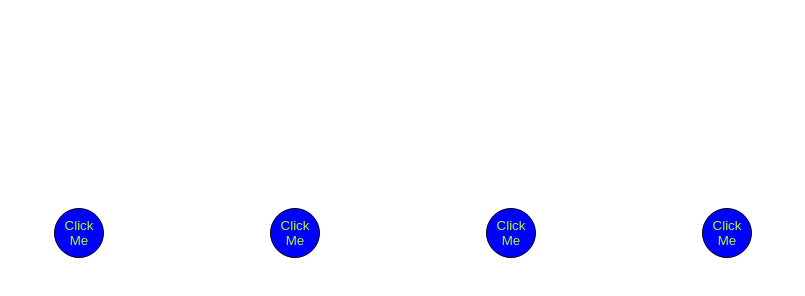
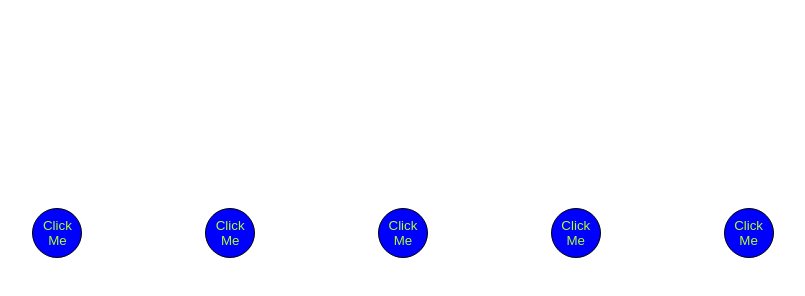
Before and after one commit to krisbratvold/Kris_Bratvold_Button_Clicker, a plain HTML site: page index.html in a window 1280 px wide. Shown: the whole page, without its empty margins (237-1042 px from the left). Drawn offline with Linux system fonts and the light colour scheme.

Commit message:
added button

```diff
--- a/index.html
+++ b/index.html
@@ -21,7 +21,9 @@
         <div class="item" onclick="message4()">
             <button id="4th">Click Me</button>
         </div>
-
+        <div class="item" onclick="message5()">
+            <button id="5th">Click Me</button>
+        </div>
     </div>
 <script src="script.js"></script>
 </body>
--- a/script.js
+++ b/script.js
@@ -16,6 +16,11 @@ function message4(){
     document.getElementById("4th").style.border = "black solid 5px";
     document.getElementById("4th").style.borderRadius = "0%";
 }
+var count=0;
+function message5(){
+    count++;
+    console.log(count);
+}
 window.onclick = backgroundchange;
 function backgroundchange(){
     document.getElementsByTagName("Body")[0]
```
